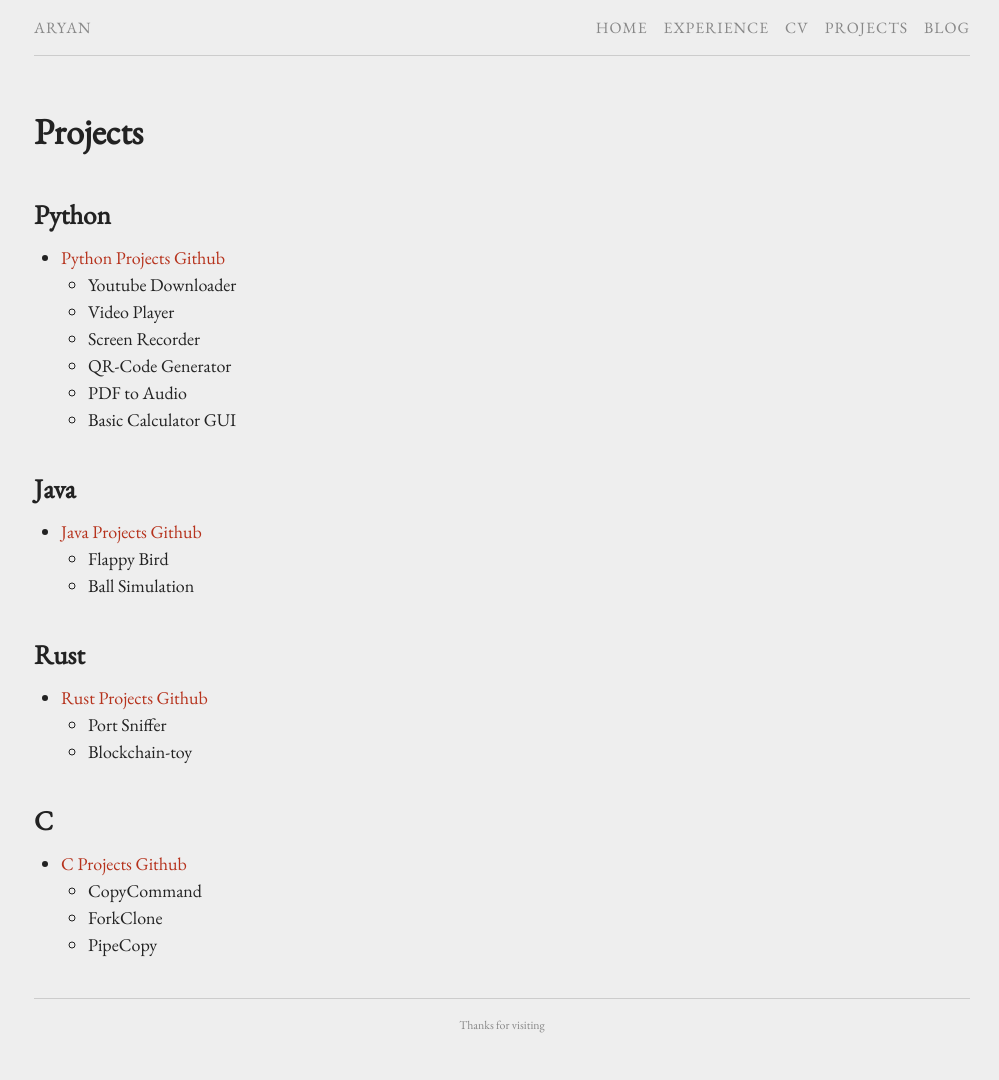
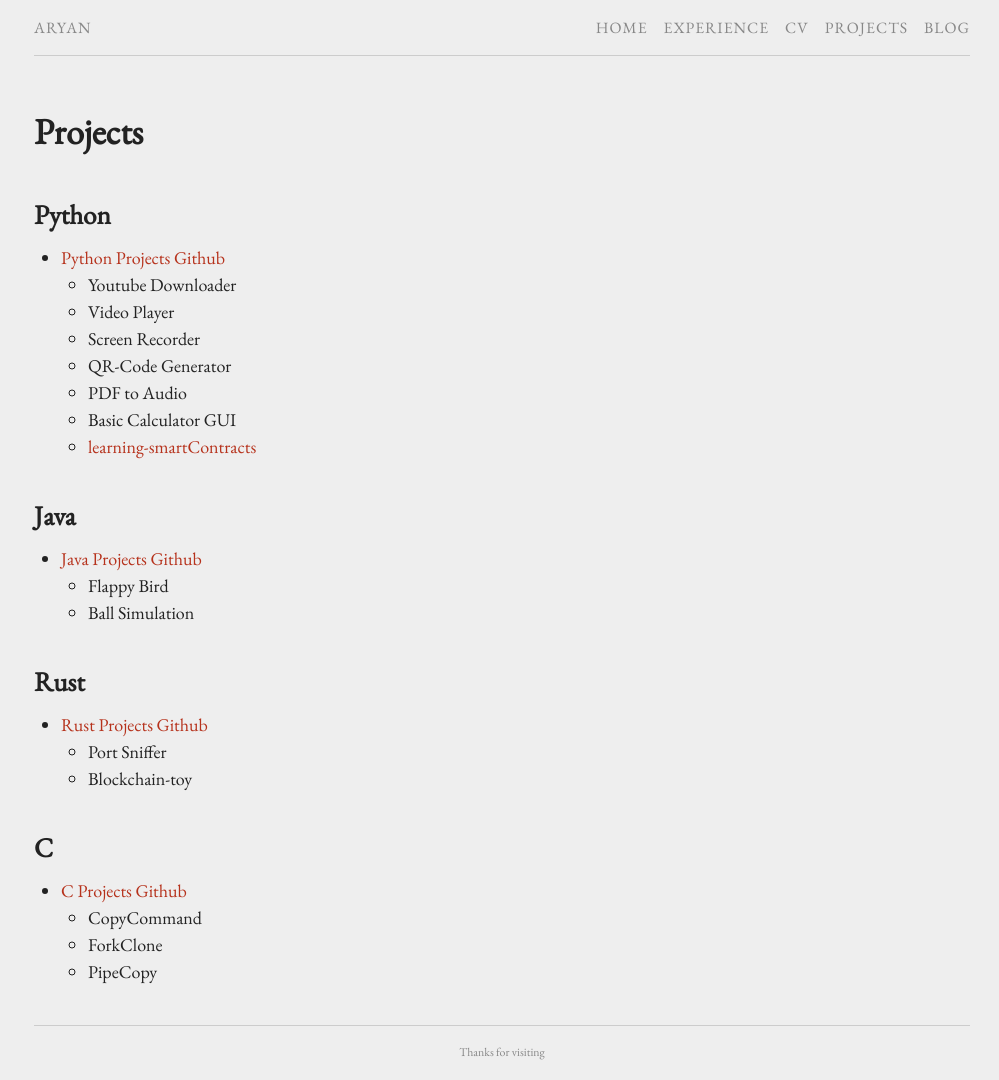
Before and after one commit to aa-ryan/aa-ryan.github.io, a Jekyll site: the page built from projects.md, in a window 1280 px wide. Shown: the whole page, without its empty margins (138-1137 px from the left). Built offline with Jekyll 4.4.1, drawn with Linux system fonts in a browser that asks for light colours; before the commit the page ends 1053 px from its top, so only the background shows below that.

Commit message:
projects updated

```diff
--- a/projects.md
+++ b/projects.md
@@ -14,6 +14,7 @@ permalink: /projects/
   * QR-Code Generator
   * PDF to Audio
   * Basic Calculator GUI
+  * [learning-smartContracts](https://github.com/aa-ryan/learning-smartContracts)
 
 
 ## Java
```
